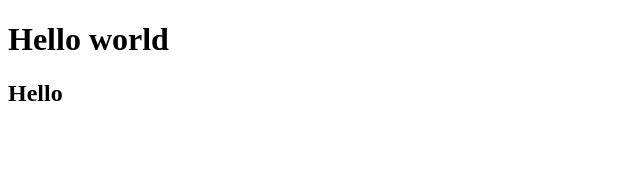
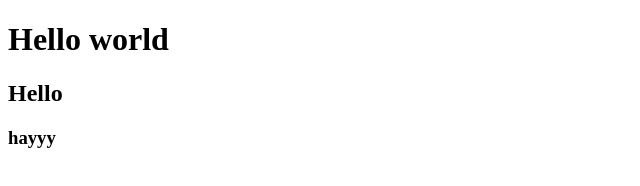
Before and after one commit to Pi4ene4ka/project, a plain HTML site: page index.html in a window 1280 px wide. Shown: the full height of the page, 0-640 px from the left. Drawn offline with Linux system fonts and the light colour scheme.

Commit message:
index.mode

```diff
--- a/index.html
+++ b/index.html
@@ -9,5 +9,6 @@
 <body>
     <h1>Hello world</h1>
     <h2>Hello</h2>
+    <h3>hayyy</h3>
 </body>
 </html>
```
